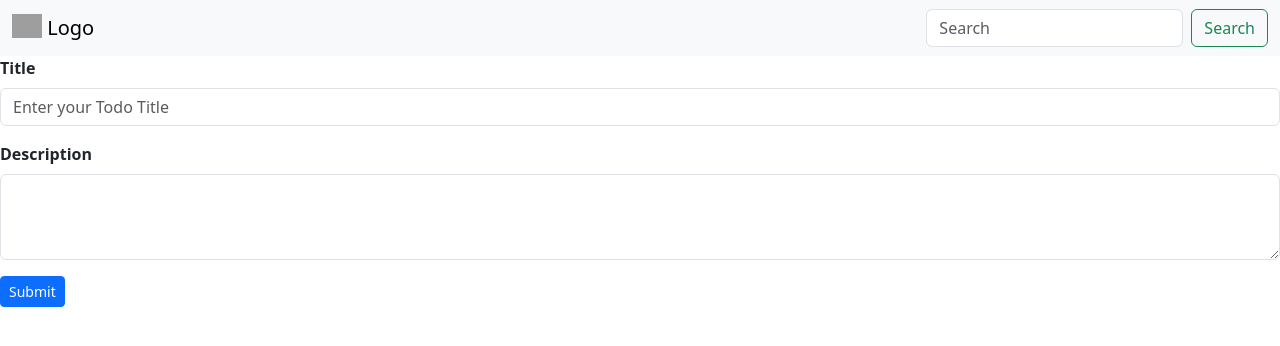
After one commit to Franklinson/CODSOFT, a Django app: page /todo/create/ in a window 1280 px wide. The commit adds this page. Shown: the top 346 px of the page. Run offline with Django 5.2, Linux system fonts and the light colour scheme; some libraries are stand-ins or nearby versions; grey boxes are pictures that could not be loaded.

Commit message:
Created a todo form for todo submission

```diff
--- a/todo/forms.py
+++ b/todo/forms.py
@@ -4,6 +4,6 @@ from .models import Todo
 
 class TodoForm(ModelForm):
 
-    class meta:
+    class Meta:
         model = Todo
         fields = ['title', 'description']
--- /dev/null
+++ b/todo/templates/todo_form.html
@@ -0,0 +1,17 @@
+{% extends 'main.html' %}
+{% load static %}
+
+{% block content %}
+
+<div class="mb-3">
+    <label for="title" class="form-label"><strong> Title</strong></label>
+    <input type="text" class="form-control" id="exampleFormControlInput1" placeholder="Enter your Todo Title">
+  </div>
+  <div class="mb-3">
+    <label for="description" class="form-label"><strong> Description</strong></label>
+    <textarea class="form-control" id="exampleFormControlTextarea1" rows="3"></textarea>
+  </div>
+  <input class="btn btn-primary btn-sm" type="submit" name="Submit">
+    {{form.errors}}
+
+  {% endblock %}
--- a/todo/templates/todo_list.html
+++ b/todo/templates/todo_list.html
@@ -16,6 +16,7 @@
                     <th>Title</th>
                     <th>Status</th>
                     <th>Date Created</th>
+                    <th>View</th>
                     <th>Update</th>
                     <th>Delte</th>
 
@@ -27,6 +28,7 @@
                         <td>{{ todo.title }}</td>
                         <td>{{ todo.completed }}</td>
                         <td>{{ todo.created_at }}</td>
+                        <td><a class= "btn btn-sm btn-primary" href="{% url 'todo_detail' todo.id %}"> View </a></td>
                         <td><a class= "btn btn-sm btn-info" href="{}"> Update </a></td>
                         <td><a class= "btn btn-sm btn-danger" href="#"> Delete </a></td>
                     </tr>
--- a/todo/templates/user_status.html
+++ b/todo/templates/user_status.html
@@ -3,7 +3,7 @@
     <div class="card card-body">
       <a class="btn btn-outline-info btn-sm btn-block" href="#">Update Details</a>
       <a class="btn btn-outline-warning btn-sm btn-block" href="#">Make Payment</a>
-      <a class="btn btn-outline-info btn-sm btn-block" href="#">Add Todo</a>
+      <a class="btn btn-outline-info btn-sm btn-block" href="{% url 'todo_create' %}">Add Todo</a>
     </div>
   </div>
 
--- a/todo/urls.py
+++ b/todo/urls.py
@@ -4,4 +4,5 @@ from . import views
 urlpatterns = [
     path('', views.TodoList, name='todo_list'),
     path('<int:pk>/', views.TodoDetail, name='todo_detail'),
+    path('create/', views.createTodo, name='todo_create')
 ]
--- a/todo/views.py
+++ b/todo/views.py
@@ -1,5 +1,6 @@
-from django.shortcuts import render
+from django.shortcuts import render, redirect
 from .models import Todo
+from .forms import *
 
 
 def TodoList(request):
@@ -21,3 +22,16 @@ def TodoDetail(request, pk):
         'todo': todo,
     }
     return render(request, 'todo_detail.html', context)
+
+
+def createTodo(request):
+    form = TodoForm()
+    if request.method == 'POST':
+        form = TodoForm(request.POST)
+        if form.is_valid():
+            form.save()
+            return redirect('todo_detail')
+    context = {
+        'form': form,
+    }
+    return render(request, 'todo_form.html', context)
```
Also changed, not shown: todo/templates/todo_detail.html (+6 -8 lines), db.sqlite3.
